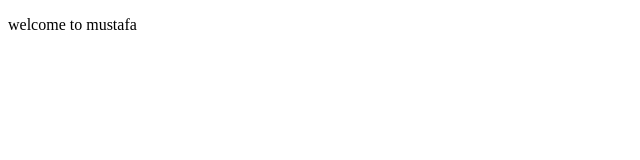
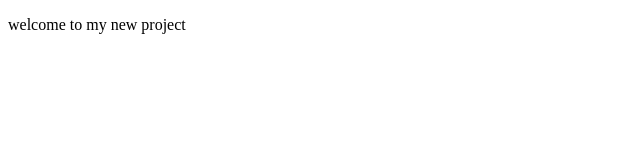
Before and after one commit to mustafaiappdeveloper/lims, a plain HTML site: page index.html in a window 1280 px wide. Shown: the full height of the page, 0-640 px from the left. Drawn offline with Linux system fonts and the light colour scheme.

Commit message:
new change

```diff
--- a/index.html
+++ b/index.html
@@ -8,7 +8,7 @@
 </head>
 
 <body>
-    <p>welcome to mustafa</p>
+    <p>welcome to my new project</p>
 </body>
 
 </html>
```
